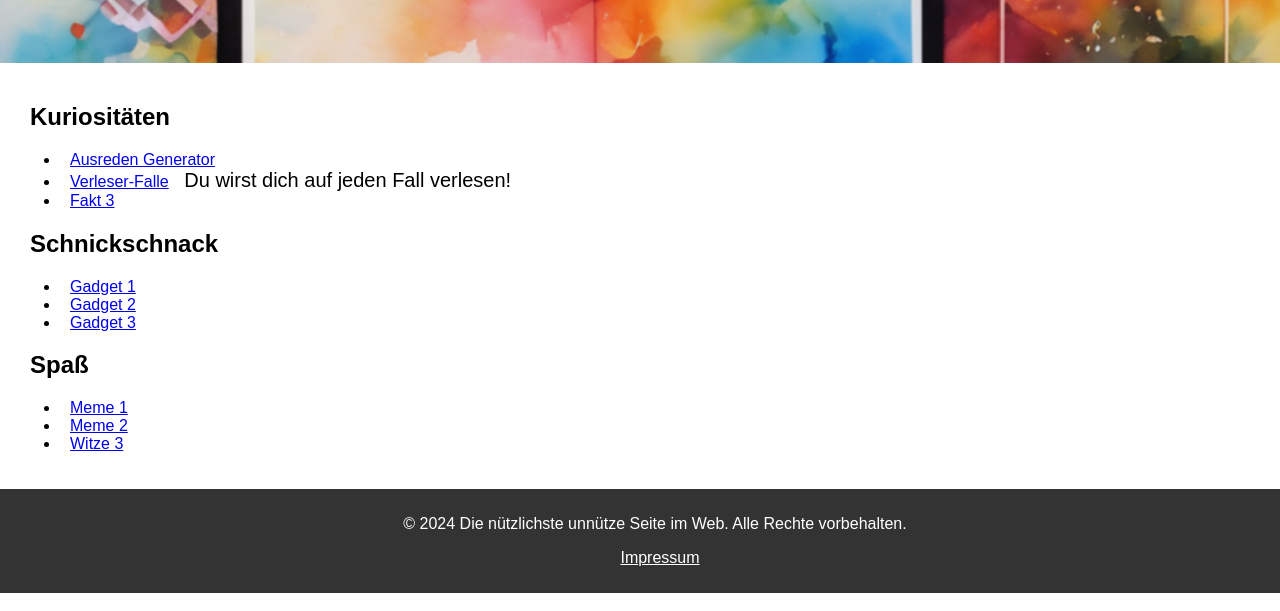
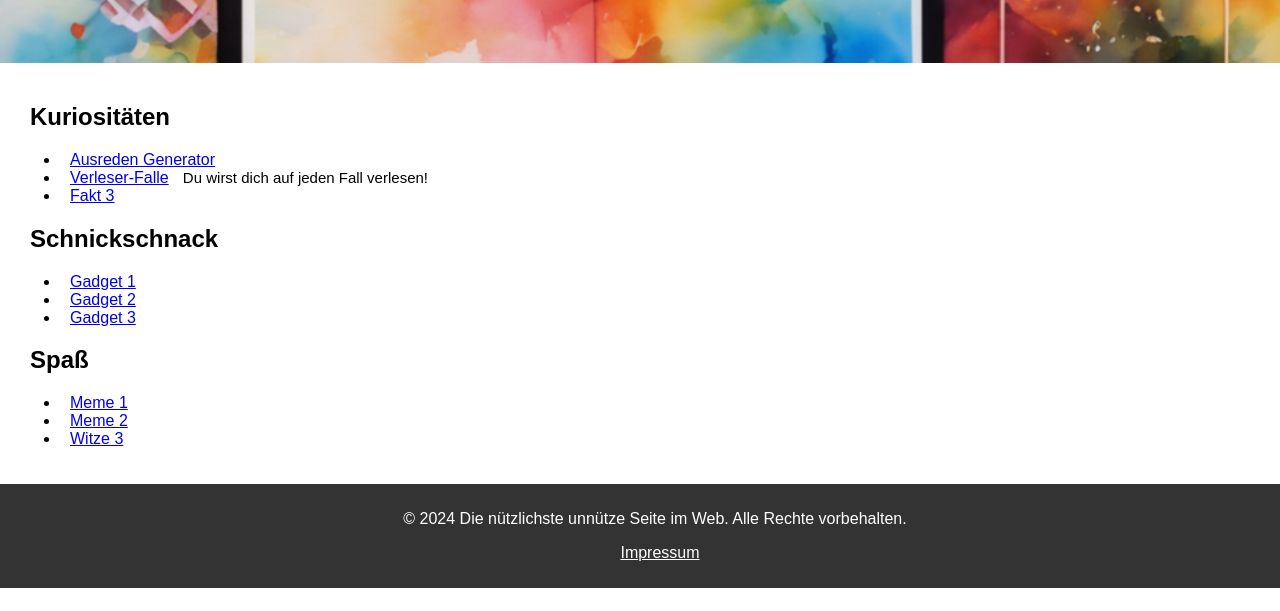
Before and after one commit to dsebert/dsebert.github.io, a plain HTML site: page unnuetzlich/unnuetzlich.html in a window 1280 px wide. Shown: the part 189-800 px from the top of the page. Drawn offline with Linux system fonts and the light colour scheme.

Commit message:
Save unnuetzlich.html.

```diff
--- a/unnuetzlich/unnuetzlich.html
+++ b/unnuetzlich/unnuetzlich.html
@@ -32,7 +32,7 @@
             <h2>Kuriositäten</h2>
             <ul>
                 <li><a href="ausreden-generator.html">Ausreden Generator</a></li>
-                <li><a href="lesefehler.html">Verleser-Falle</a><a style="font-size:20px;">&nbsp;Du wirst dich auf jeden Fall verlesen!</a></li>
+                <li><a href="lesefehler.html">Verleser-Falle</a><a style="font-size:15px;">&nbsp;Du wirst dich auf jeden Fall verlesen!</a></li>
                 <li><a href="#">Fakt 3</a></li>
             </ul>
         </section>
```
